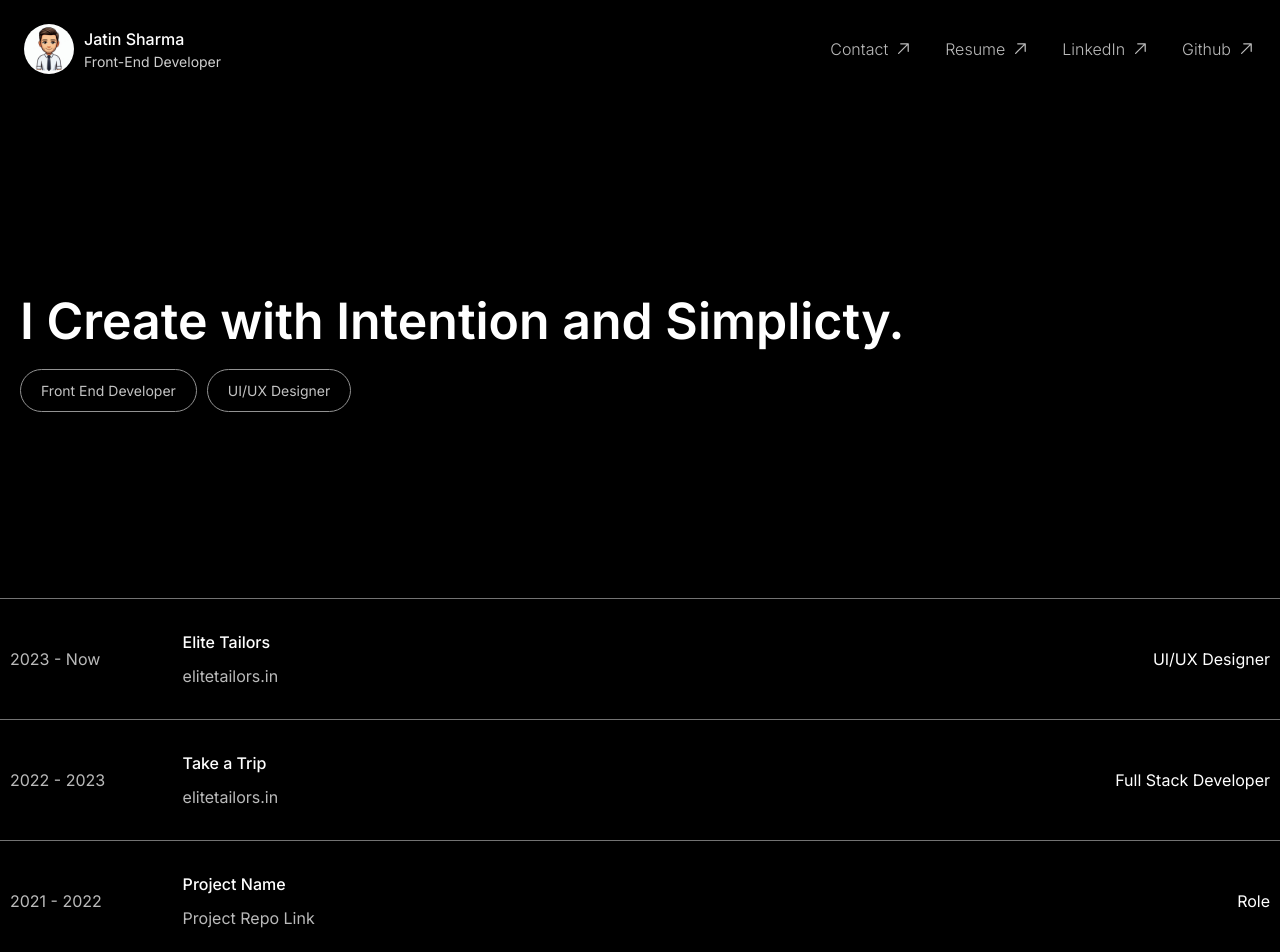
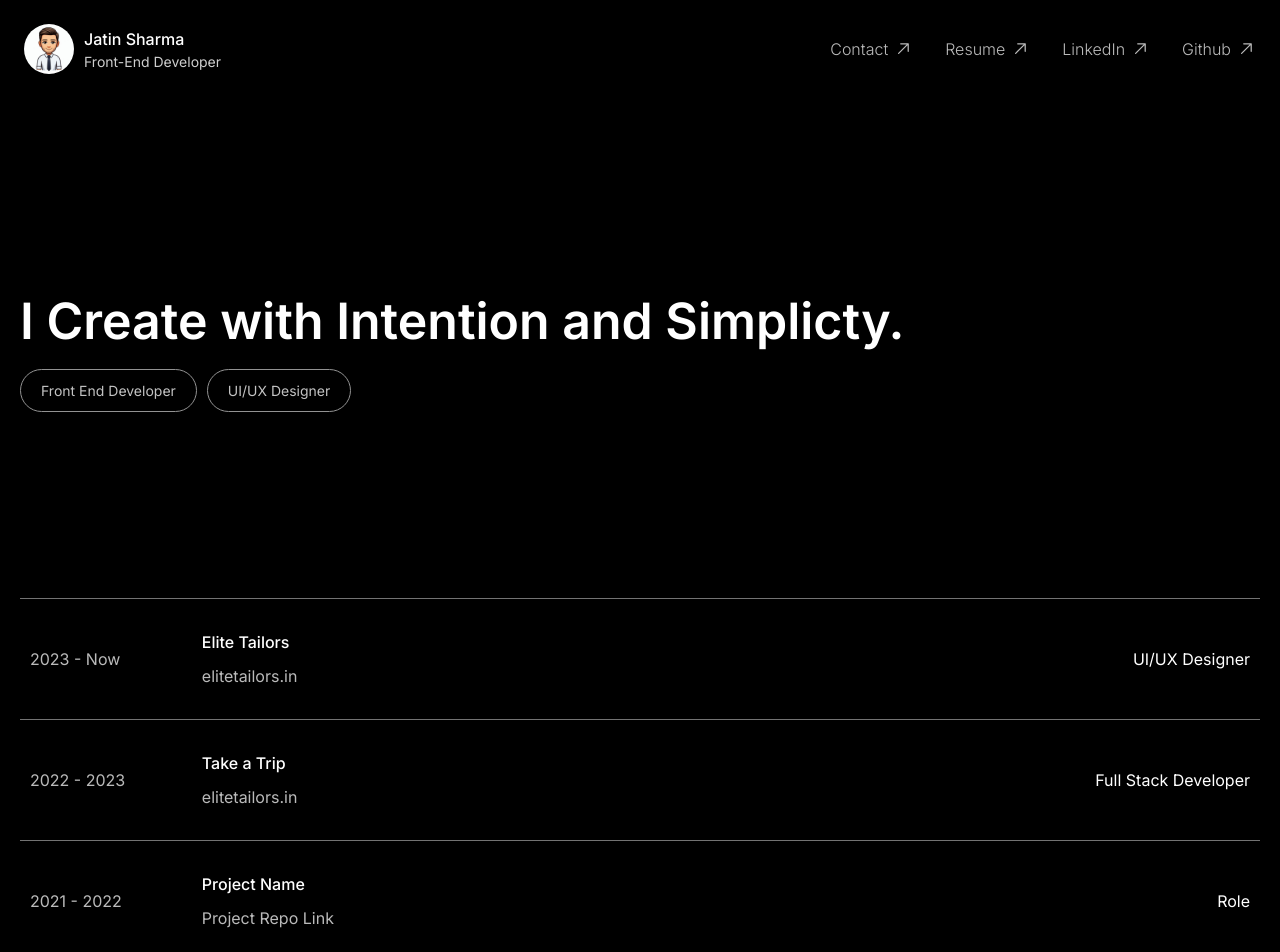
Before and after one commit to Jatin-Sharma-5/Portfolio, a React (Vite) app in the folder jatin-portfolio/: page / in a window 1280 px wide. Shown: the top 952 px of the page. Built offline with nearby package versions, Linux system fonts and the light colour scheme.

Commit message:
Update ProjectsSections.css

```diff
--- a/jatin-portfolio/src/components/ProjectsSection/ProjectsSections.css
+++ b/jatin-portfolio/src/components/ProjectsSection/ProjectsSections.css
@@ -2,6 +2,7 @@
     display: flex;
     flex-direction: column;
     color: white;
+    padding: 0px 20px;
 }
 .project-container{
     display: flex;
```
